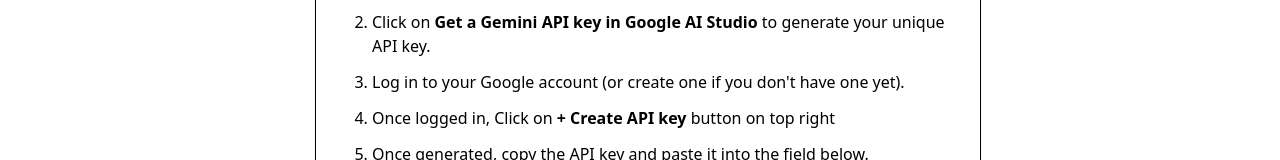
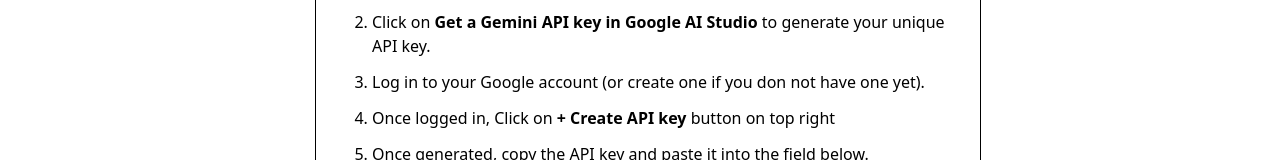
Before and after one commit to rajatrsrivastav/ChatBot_Ai, a Next.js app: page /set-api-key in a window 1280 px wide. Shown: the part 428-588 px from the top of the page. Built offline with nearby package versions, Linux system fonts and the light colour scheme.

Commit message:
Update the routing

```diff
--- a/src/app/auth/signup/page.js
+++ b/src/app/auth/signup/page.js
@@ -107,7 +107,7 @@
 
         <p>
           Already have an account?{" "}
-          <Link className="link1" href="/auth/login">Login</Link>
+          <Link className="link1" href="/">Login</Link>
         </p>
       </div>
     </div>
--- a/src/app/set-api-key/page.js
+++ b/src/app/set-api-key/page.js
@@ -47,7 +47,7 @@
           <ol>
             <li>Go to the <a href="https://ai.google.dev/gemini-api/docs/api-key" target="_blank" rel="noopener noreferrer" className="link_api">Gemini website</a>.</li>
             <li>Click on <strong>Get a Gemini API key in Google AI Studio</strong> to generate your unique API key.</li>
-            <li>Log in to your Google account (or create one if you don't have one yet).</li>
+            <li>Log in to your Google account (or create one if you don not have one yet).</li>
             <li>Once logged in, Click on  <strong>+ Create API key</strong> button on top right</li>
             <li>Once generated, copy the API key and paste it into the field below.</li>
           </ol>
```
